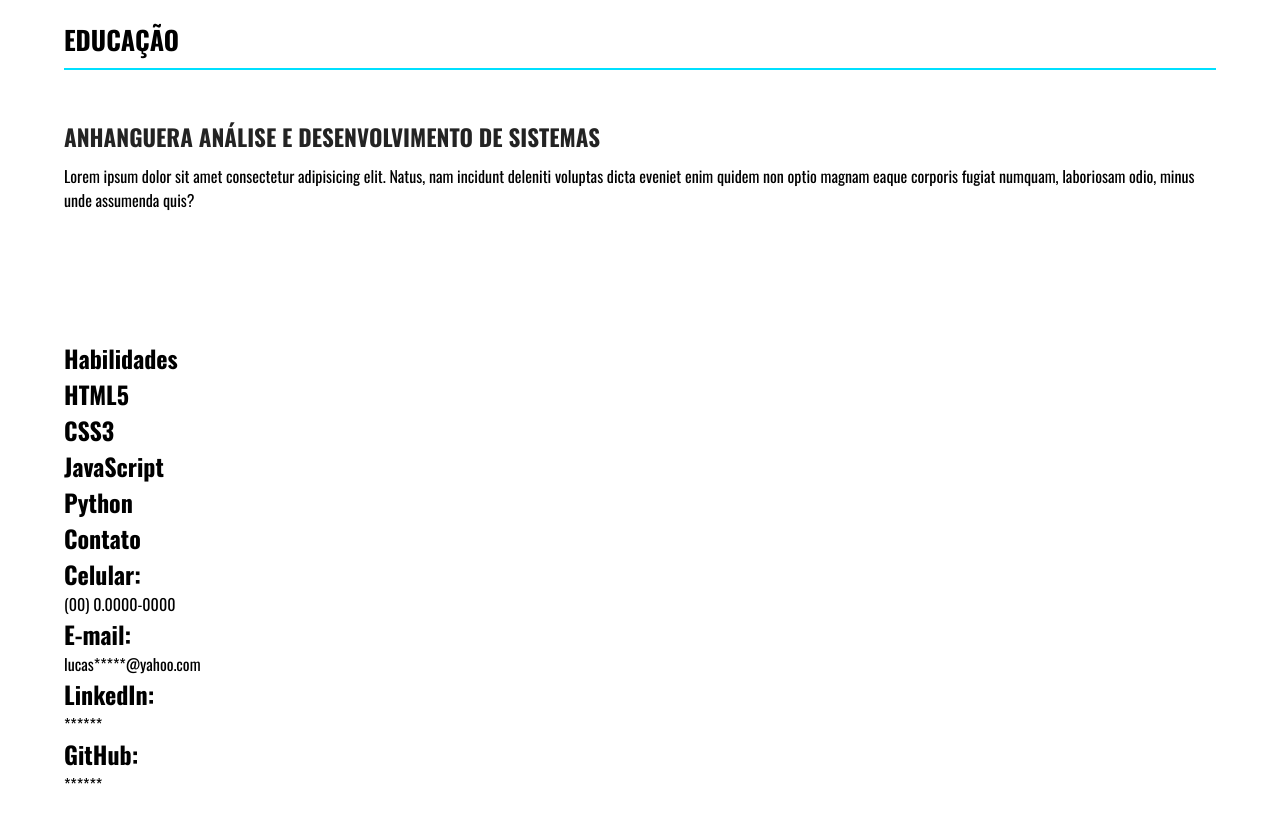
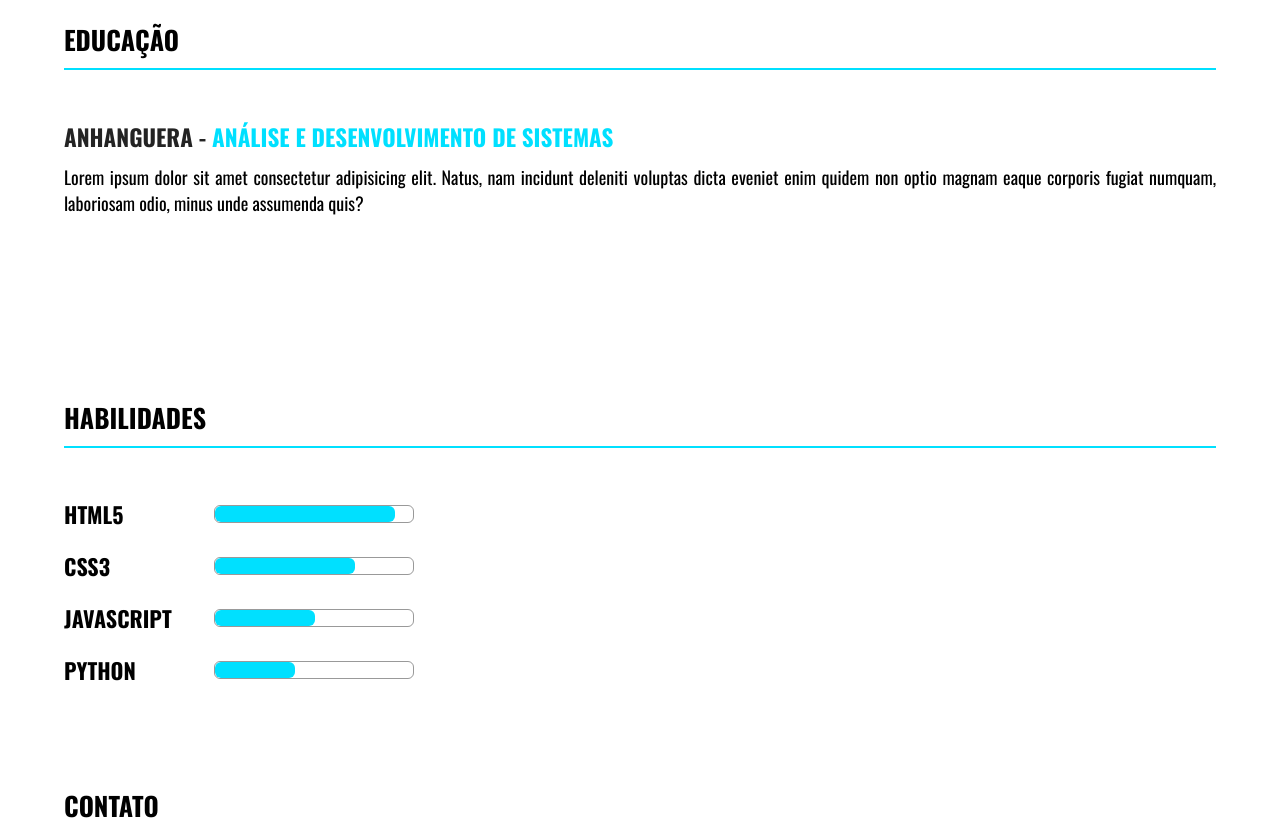
Before and after one commit to lucasbragag/Projeto-curriculo, a plain HTML site: page index.html in a window 1280 px wide. Shown: the part 1080-1908 px from the top of the page. Before the commit the page ends 1876 px from the top, so only its background shows below. Drawn offline with nearby package versions, Linux system fonts and the light colour scheme.

Commit message:
update projeto

```diff
--- a/assets/css/home.css
+++ b/assets/css/home.css
@@ -180,3 +180,156 @@
     text-transform: uppercase;
     color: #232323;
 }
+
+.container .h-educacao .item .title span {
+
+    font-family: 'Oswald', sans-serif;
+    font-weight: bold;
+    font-size: 23px;
+    text-transform: uppercase;
+    color: #00E0ff;
+}
+
+.container .h-educacao .item p {
+
+    font-family: 'Oswald', sans-serif;
+    font-weight: normal;
+    text-align: justify;
+    font-size: 18px;
+    color: #000000;
+}
+
+/* Habilidades */
+
+.container .h-habilidades {
+    width: 100%;
+    min-height: 100px;
+    margin-bottom: 100px;
+}
+
+.container .h-habilidades .h-title-habilidades {
+    width: 100%;
+    height: 50px;
+    border-bottom: 2px solid #00E0ff;
+    margin-bottom: 50px;
+}
+
+.container .h-habilidades .h-title-habilidades h2 {
+    margin-top: 5%;
+    font-family: 'Oswald', sans-serif;
+    font-weight: bold;
+    font-size: 26px;
+    text-transform: uppercase;
+    color: #000000;
+}
+
+.container .h-habilidades .item {
+    display: flex;
+    flex-direction: row;
+    align-items: center;
+    width: 50%;
+    margin-bottom: 20px;
+}
+
+.container .h-habilidades .item .title {
+    min-width: 150px;
+}
+
+.container .h-habilidades .item h2 {
+    font-family: 'Oswald', sans-serif;
+    font-weight: bold;
+    font-size: 22px;
+    text-transform: uppercase;
+    color: #000000;
+}
+
+.container .h-habilidades .item .icon {
+    position: relative;
+    width: 200px;
+    height: 18px;
+    overflow: hidden;
+    border: 1px solid #5a5a5a9d;
+    border-radius: 6px;
+    background: transparent;
+}
+
+/* Percentuais */
+
+.container .h-habilidades .item .icon .percentual-90 {
+    width: 180px;
+    height: 100%;
+    border-radius: 6px;
+    background-color: #00E0ff;
+}
+
+.container .h-habilidades .item .icon .percentual-70 {
+    width: 140px;
+    height: 100%;
+    border-radius: 6px;
+    background-color: #00E0ff;
+}
+
+.container .h-habilidades .item .icon .percentual-50 {
+    width: 100px;
+    height: 100%;
+    border-radius: 6px;
+    background-color: #00E0ff;
+}
+
+.container .h-habilidades .item .icon .percentual-40 {
+    width: 80px;
+    height: 100%;
+    border-radius: 6px;
+    background-color: #00E0ff;
+}
+
+/* Contato */
+
+.container .h-contato {
+    width: 100%;
+    min-height: 200px;
+    margin-bottom: 50px;
+}
+
+.container .h-contato .h-title-contato {
+    width: 100%;
+    min-height: 50px;
+    margin-bottom: 50px;
+    border-bottom: 2px solid #00E0ff;
+    margin-bottom: 50px;
+}
+
+.container .h-contato .h-title-contato h2 {
+    margin-top: 5%;
+    font-family: 'Oswald', sans-serif;
+    font-weight: bold;
+    font-size: 26px;
+    text-transform: uppercase;
+    color: #000000;
+}
+
+.container .h-contato .item {
+    width: 100%;
+    min-height: 80px;
+}
+
+.container .h-contato .item h2 {
+    font-family: 'Oswald', sans-serif;
+    font-weight: bold;
+    font-size: 22px;
+    text-transform: uppercase;
+    color: #000000;
+}
+
+.container .h-contato .item p {
+    font-family: 'Oswald', sans-serif;
+    font-weight: normal;
+    font-size: 18px;
+    color: #000000;
+}
+
+footer {
+    width: 100%;
+    height: 50px;
+    background-color: #00E0ff;
+}
--- /dev/null
+++ b/assets/css/responsive.css
@@ -0,0 +1 @@
+@charset "UTF-8";
--- /dev/null
+++ b/assets/css/utils.css
@@ -0,0 +1,5 @@
+@charset "UTF-8";
+
+.w-100 {
+    width: 100%;
+}
--- a/index.html
+++ b/index.html
@@ -74,7 +74,7 @@
                 </div>
                 <div class="item">
                     <div class="w-100 title">
-                        <h2>Anhanguera <span>Análise e Desenvolvimento de Sistemas</span> </h2>
+                        <h2>Anhanguera - <span>Análise e Desenvolvimento de Sistemas</span> </h2>
                     </div>
                     <p>Lorem ipsum dolor sit amet consectetur adipisicing elit. Natus, nam incidunt deleniti voluptas dicta eveniet enim quidem non optio magnam eaque corporis fugiat numquam, laboriosam odio, minus unde assumenda quis?</p>
                 </div>
@@ -91,7 +91,7 @@
                         <h2>HTML5</h2>
                     </div>
                     <div class="icon">
-                        <div class="percentual-100">
+                        <div class="percentual-90">
 
                         </div>
                     </div>
@@ -102,7 +102,7 @@
                         <h2>CSS3</h2>
                     </div>
                     <div class="icon">
-                        <div class="percentual-80">
+                        <div class="percentual-70">
 
                         </div>
                     </div>
@@ -113,7 +113,7 @@
                         <h2>JavaScript</h2>
                     </div>
                     <div class="icon">
-                        <div class="percentual-70">
+                        <div class="percentual-50">
 
                         </div>
                     </div>
@@ -124,7 +124,7 @@
                         <h2>Python</h2>
                     </div>
                     <div class="icon">
-                        <div class="percentual-60">
+                        <div class="percentual-40">
 
                         </div>
                     </div>
--- a/style.css
+++ b/style.css
@@ -1,6 +1,8 @@
 @charset "UTF-8";
 
 @import url(assets/css/home.css);
+@import url(assets/css/responsive.css);
+@import url(assets/css/utils.css);
 
 * {
     margin: 0;
```
